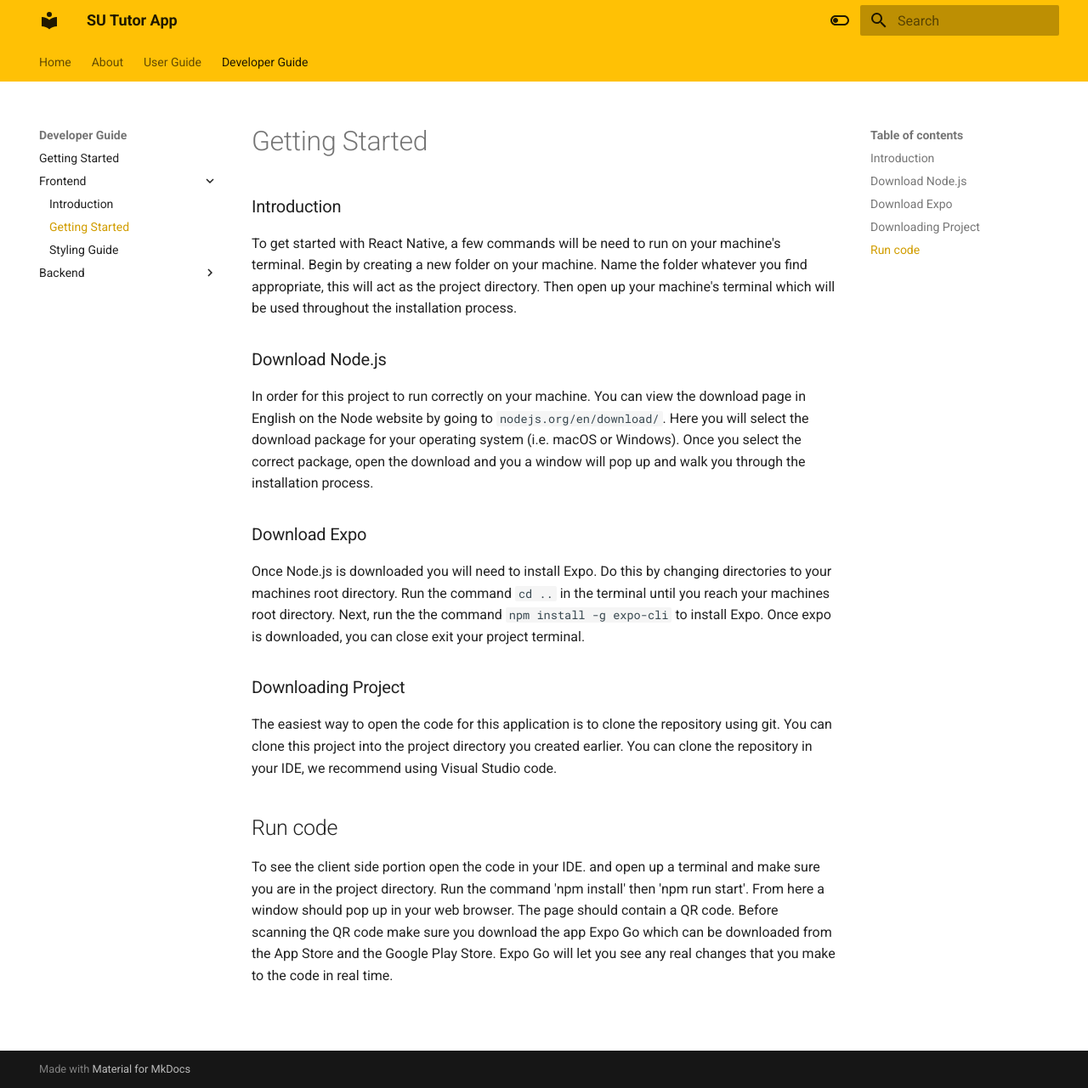
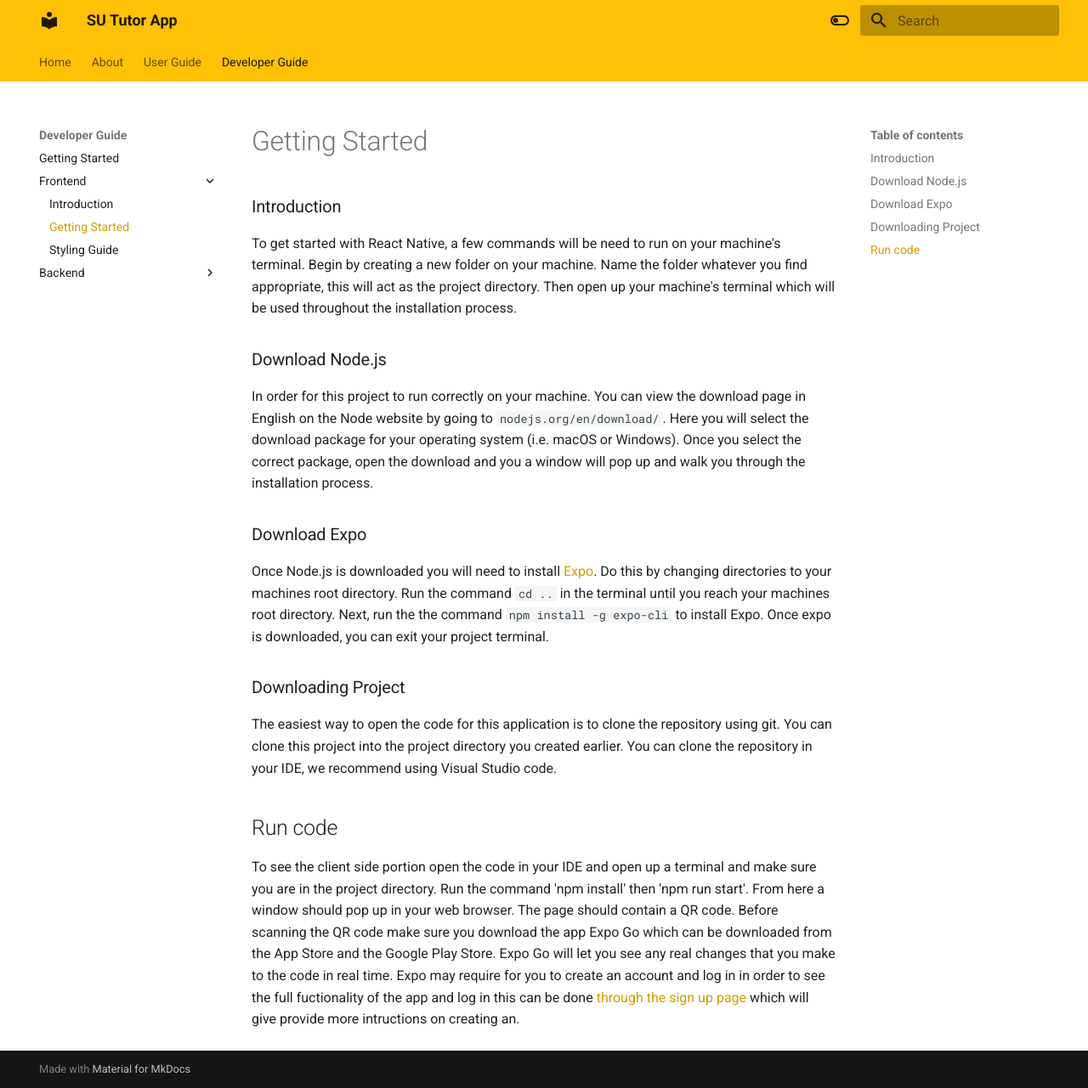
Before and after one commit to Southwestern-Higher-Learning/southwestern-higher-learning.github.io, an MkDocs documentation site: the page built from docs/developers/frontend/initial-downloads.md, in a window 1280 px wide and 1281 px high. Shown: the whole window at 85% size. Built offline with MkDocs 1.6.1 and Material for MkDocs 9.7.7, drawn with Linux system fonts in a browser that asks for light colours.

Commit message:
Corrected typos, expanded on run code section

```diff
--- a/docs/developers/frontend/initial-downloads.md
+++ b/docs/developers/frontend/initial-downloads.md
@@ -10,7 +10,7 @@ In order for this project to run correctly on your machine. You can view the dow
 
 ### Download Expo
 
-Once Node.js is downloaded you will need to install Expo. Do this by changing directories to your machines root directory. Run the command `cd ..` in the terminal until you reach your machines root directory. Next, run the the command `npm install -g expo-cli` to install Expo. Once expo is downloaded, you can close exit your project terminal.
+Once Node.js is downloaded you will need to install [Expo](https://docs.expo.io/). Do this by changing directories to your machines root directory. Run the command `cd ..` in the terminal until you reach your machines root directory. Next, run the the command `npm install -g expo-cli` to install Expo. Once expo is downloaded, you can exit your project terminal.
 
 ### Downloading Project
 
@@ -18,4 +18,4 @@ The easiest way to open the code for this application is to clone the repository
 
 ## Run code
 
-To see the client side portion open the code in your IDE. and open up a terminal and make sure you are in the project directory. Run the command 'npm install' then 'npm run start'. From here a window should pop up in your web browser. The page should contain a QR code. Before scanning the QR code make sure you download the app Expo Go which can be downloaded from the App Store and the Google Play Store. Expo Go will let you see any real changes that you make to the code in real time.
+To see the client side portion open the code in your IDE and open up a terminal and make sure you are in the project directory. Run the command 'npm install' then 'npm run start'. From here a window should pop up in your web browser. The page should contain a QR code. Before scanning the QR code make sure you download the app Expo Go which can be downloaded from the App Store and the Google Play Store. Expo Go will let you see any real changes that you make to the code in real time. Expo may require for you to create an account and log in in order to see the full fuctionality of the app and log in this can be done [through the sign up page](https://expo.io/signup) which will give provide more intructions on creating an.
```
